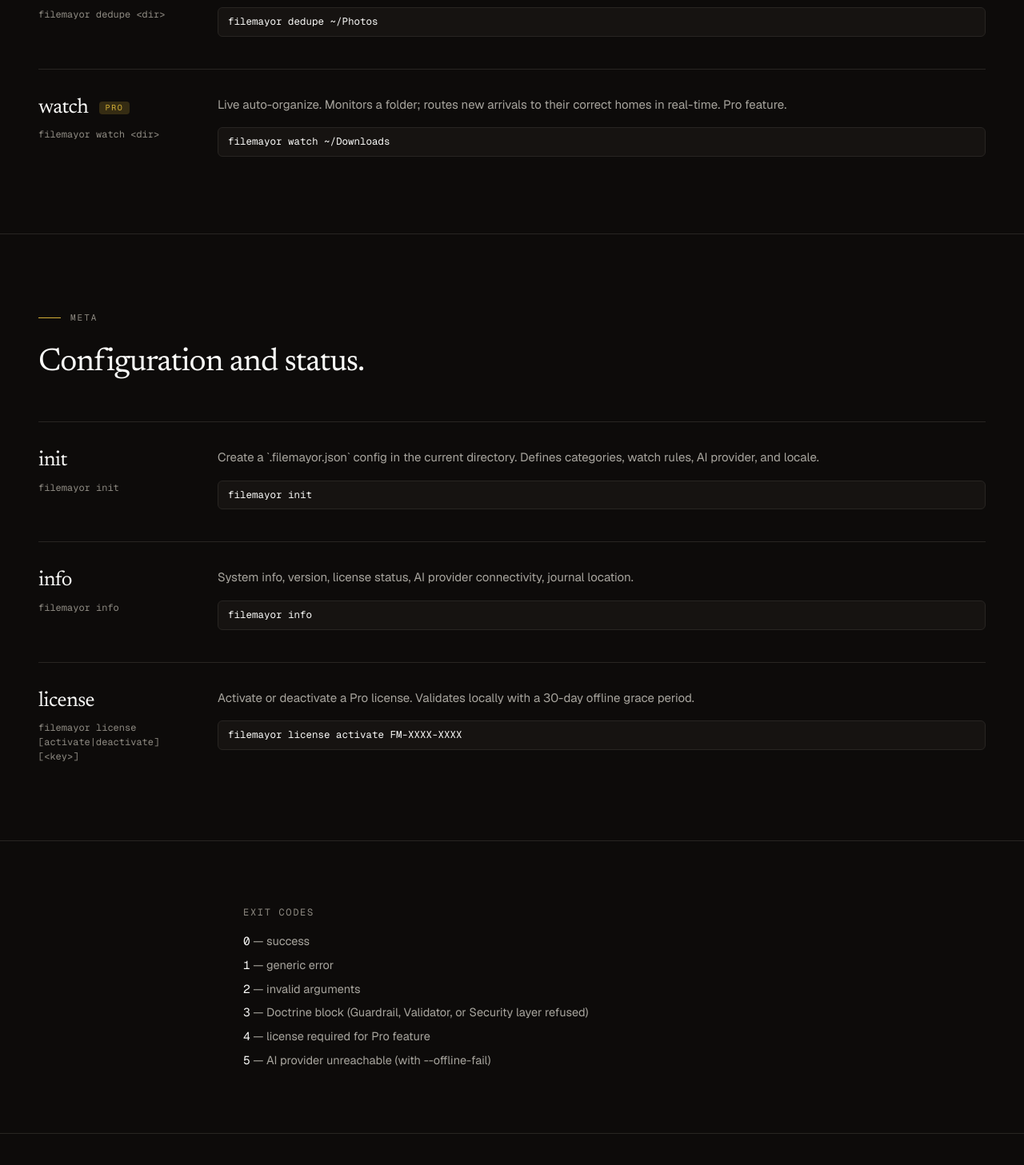
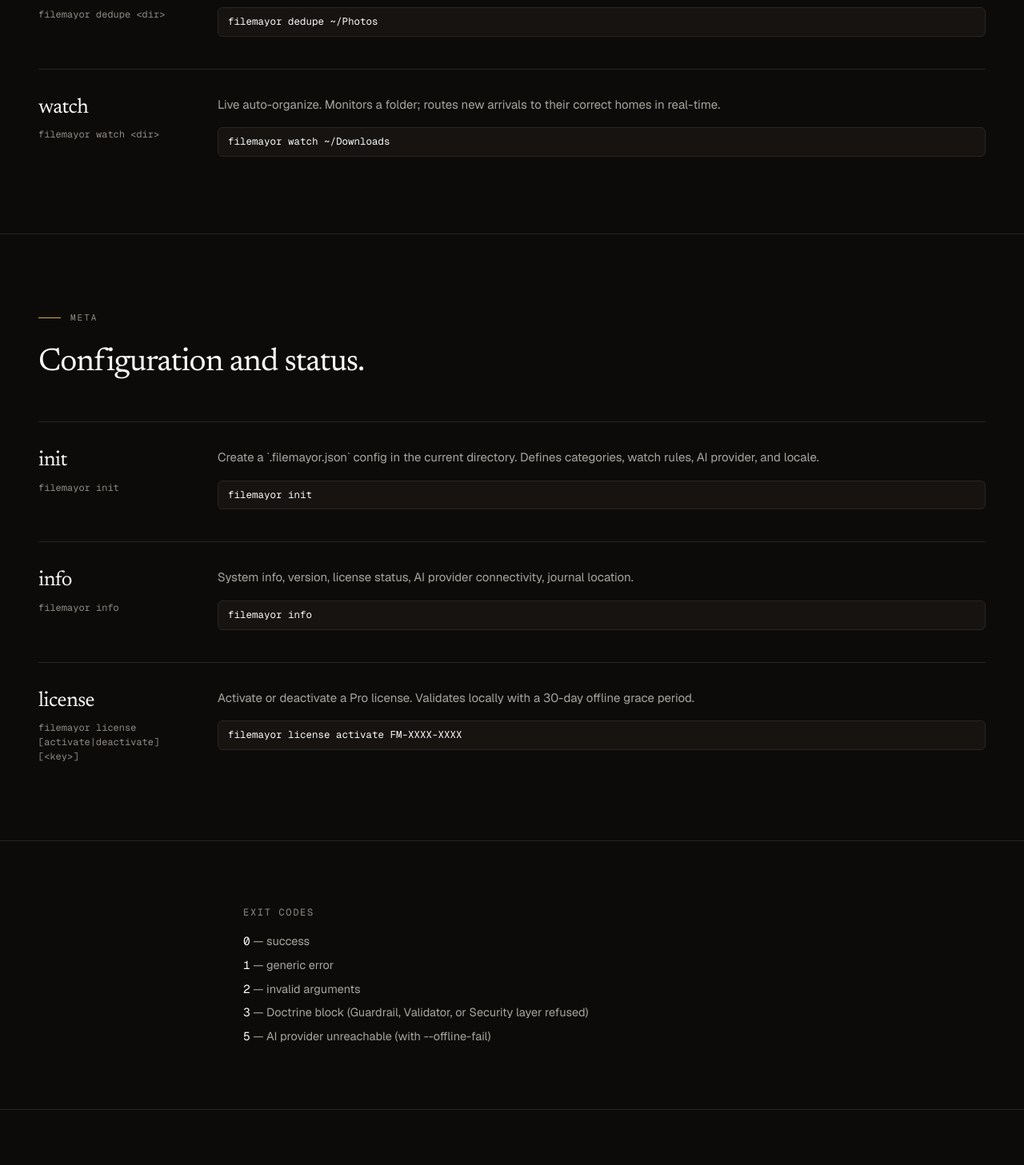
Before and after one commit to Hrypopo/filemayor-landing, a Next.js app: page /docs/cli in a window 1280 px wide. Shown: the part 2633-4090 px from the top of the page at 80% size. Built offline with nearby package versions, Linux system fonts and the light colour scheme.

Commit message:
Remove Pro gate from watch command in CLI docs
watch is free. Remove 'Pro feature' description text, pro: true flag, and
the exit code 4 (license required) from the CLI reference docs.

https://claude.ai/code/session_019hmk98Led1qApfqZ4w52MA

```diff
--- a/app/docs/cli/page.tsx
+++ b/app/docs/cli/page.tsx
@@ -105,9 +105,8 @@ const tools: Command[] = [
     name: 'watch',
     signature: 'filemayor watch <dir>',
     description:
-      'Live auto-organize. Monitors a folder; routes new arrivals to their correct homes in real-time. Pro feature.',
+      'Live auto-organize. Monitors a folder; routes new arrivals to their correct homes in real-time.',
     example: 'filemayor watch ~/Downloads',
-    pro: true,
   },
 ];
 
@@ -223,9 +222,6 @@ export default function CliPage() {
                 <code className="font-mono text-text">3</code> — Doctrine block (Guardrail, Validator, or Security layer refused)
               </li>
               <li>
-                <code className="font-mono text-text">4</code> — license required for Pro feature
-              </li>
-              <li>
                 <code className="font-mono text-text">5</code> — AI provider unreachable (with --offline-fail)
               </li>
             </ul>
```
